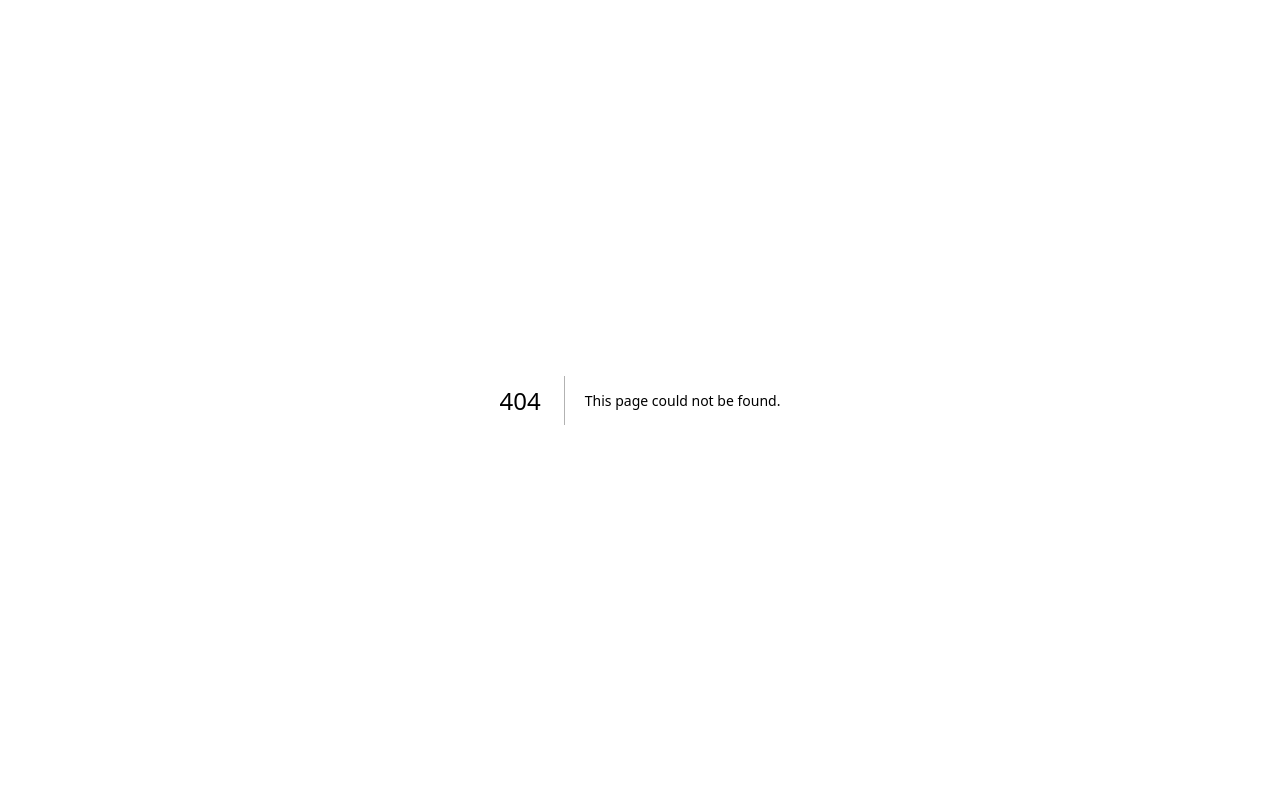
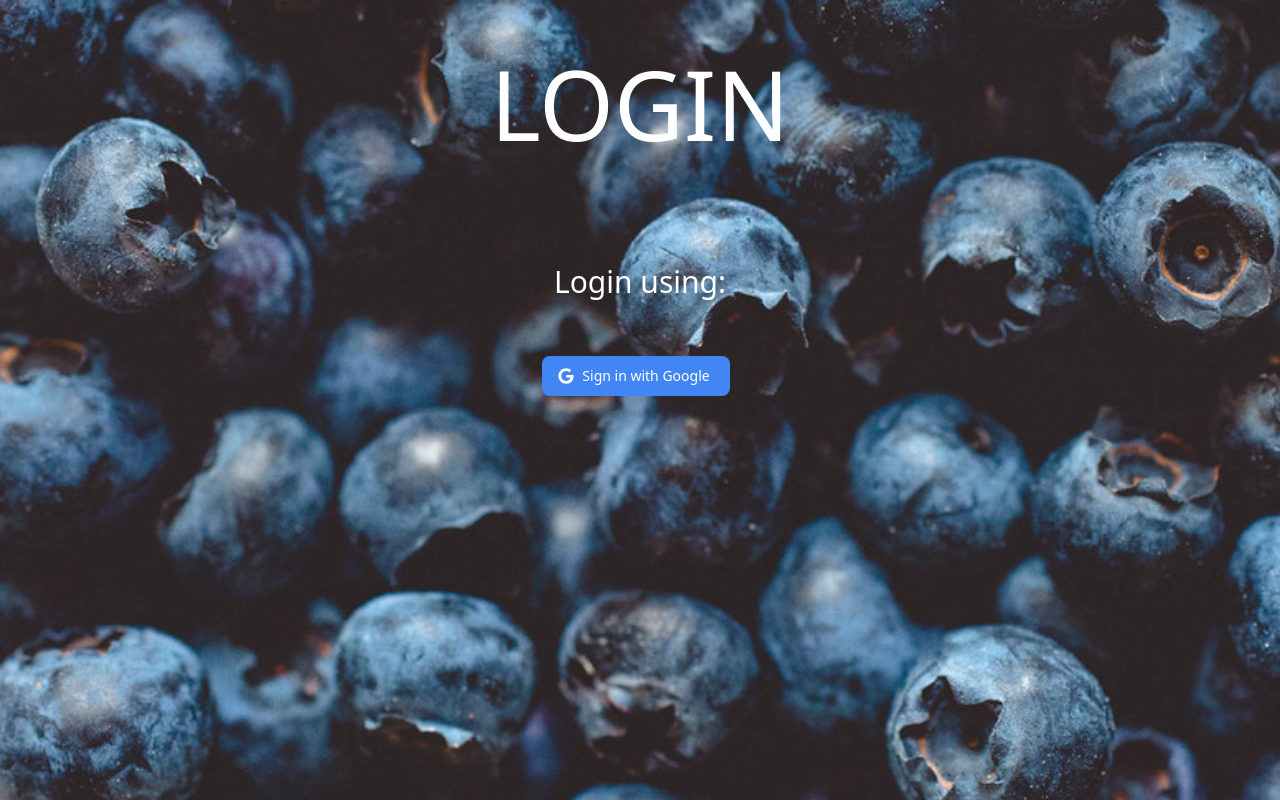
Before and after one commit to amserdion01/beHealthyFE, a Next.js app: page /login in a window 1280 px wide. Before the commit this address had no page. Built offline with nearby package versions, Linux system fonts and the light colour scheme.

Commit message:
Added login page

```diff
--- a/src/pages/index.tsx
+++ b/src/pages/index.tsx
@@ -1,10 +1,11 @@
 import { type NextPage } from "next";
+import Link from "next/link";
 
 const HomePage: NextPage = () => {
     return (
         <div className="h-screen bg-cover bg-main-page">
             <nav className="p-8 bg-black opacity-50 flex items-center justify-between">
-                <svg xmlns="http://www.w3.org/2000/svg" fill="none" viewBox="0 0 24 24" stroke-width="1.5" stroke="white" opacity="100"  className="w-12 h-12 ">
+                <svg xmlns="http://www.w3.org/2000/svg" fill="none" viewBox="0 0 24 24" stroke-width="1.5" stroke="white" opacity="100" className="w-12 h-12 ">
                     <path stroke-linecap="round" stroke-linejoin="round" d="M12 6.042A8.967 8.967 0 006 3.75c-1.052 0-2.062.18-3 .512v14.25A8.987 8.987 0 016 18c2.305 0 4.408.867 6 2.292m0-14.25a8.966 8.966 0 016-2.292c1.052 0 2.062.18 3 .512v14.25A8.987 8.987 0 0018 18a8.967 8.967 0 00-6 2.292m0-14.25v14.25" />
                 </svg>
                 <svg xmlns="http://www.w3.org/2000/svg" fill="none" viewBox="0 0 24 24" stroke-width="1.5" stroke="white" opacity="100" className="w-12 h-12">
@@ -14,7 +15,9 @@ const HomePage: NextPage = () => {
             <div className="flex flex-col items-center p-36">
                 <p className="text-center text-white text-8xl">BeHealthy</p>
                 <hr className="my-4 mx-auto w-4/12 h-1 bg-white rounded border-0 md:my-5 dark:bg-gray-700"></hr>
-                <button className="bg-black hover:bg-green-900 text-white font-bold my-5 py-4 px-5 rounded-full text-2xl">Get inspired</button>
+                <button className="bg-black hover:bg-green-900 text-white font-bold my-5 py-4 px-5 rounded-full text-2xl">
+                    <Link href="/login">Get inspired</Link>
+                </button>
             </div>
         </div>
 
--- /dev/null
+++ b/src/pages/login.tsx
@@ -0,0 +1,20 @@
+import { type NextPage } from "next";
+
+const LoginPage: NextPage = () => {
+    return (
+        <div className="h-screen bg-cover bg-login-page flex flex-col items-center">
+            <h1 className="text-center text-white text-8xl p-14">LOGIN</h1>
+            <h2 className="text-center text-white text-3xl p-14">Login using:</h2>
+            <button type="button" className="text-white bg-[#4285F4] hover:bg-[#4285F4]/90 focus:ring-4 focus:outline-none focus:ring-[#4285F4]/50 font-medium rounded-lg text-sm px-5 py-2.5 text-center inline-flex items-center dark:focus:ring-[#4285F4]/55 mr-2 mb-2">
+                <svg className="mr-2 -ml-1 w-4 h-4" aria-hidden="true" focusable="false" data-prefix="fab" data-icon="google" role="img" xmlns="http://www.w3.org/2000/svg" viewBox="0 0 488 512">
+                    <path fill="currentColor" d="M488 261.8C488 403.3 391.1 504 248 504 110.8 504 0 393.2 0 256S110.8 8 248 8c66.8 0 123 24.5 166.3 64.9l-67.5 64.9C258.5 52.6 94.3 116.6 94.3 256c0 86.5 69.1 156.6 153.7 156.6 98.2 0 135-70.4 140.8-106.9H248v-85.3h236.1c2.3 12.7 3.9 24.9 3.9 41.4z">
+                    </path>
+                </svg>
+                Sign in with Google
+            </button>
+        </div>
+
+    )
+}
+
+export default LoginPage
--- a/tailwind.config.cjs
+++ b/tailwind.config.cjs
@@ -5,6 +5,7 @@ module.exports = {
     extend: {
       backgroundImage:{
         'main-page': "url('/HomeBG.png')",
+        'login-page': "url('/LoginBG.png')",
       },
       backgroundSize:{
         'auto': 'auto',
```
Also changed, not shown: public/LoginBG.png (added).
